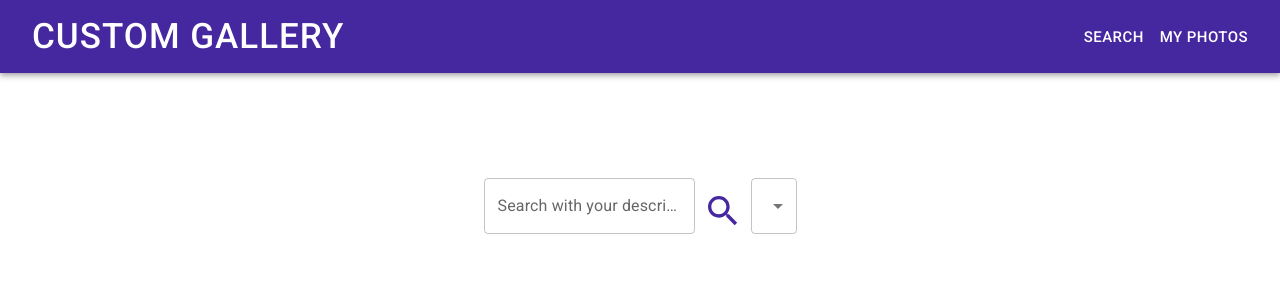
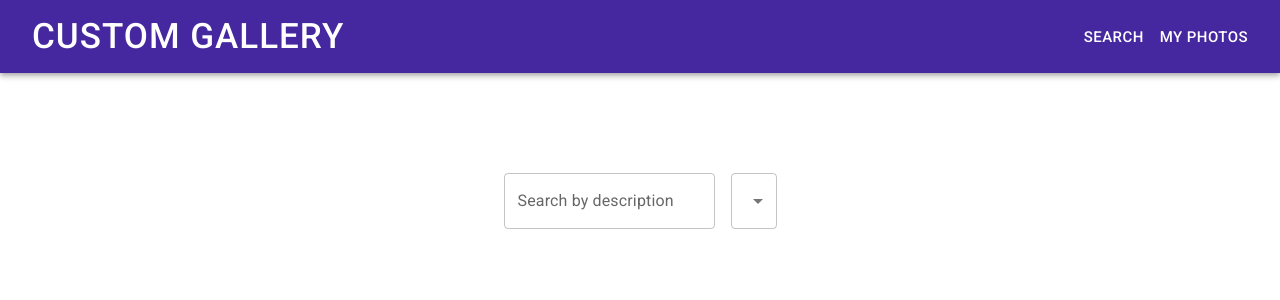
Before and after one commit to belenjn/custom_gallery, a React (Create React App) app: page /myPhotos in a window 1280 px wide. Shown: the top 300 px of the page. Built offline with nearby package versions, Linux system fonts and the light colour scheme; no server answers.

Commit message:
update remove icon

```diff
--- a/src/personalPhotos/PersonalPhotos.js
+++ b/src/personalPhotos/PersonalPhotos.js
@@ -64,7 +64,7 @@ export const PersonalPhotos = () => {
       >
         <form onSubmit={handleSubmit}>
           <TextField
-            label="Search with your description"
+            label="Search by description"
             variant="outlined"
             sx={{
               xs: {
@@ -78,9 +78,7 @@ export const PersonalPhotos = () => {
           />
         </form>
         <IconButton type="submit" aria-label="search">
-          <SearchIcon
-            sx={{ fill: "#4527a0", marginTop: "10px", fontSize: 40 }}
-          />
+
         </IconButton>
 
         <FormControl
```
